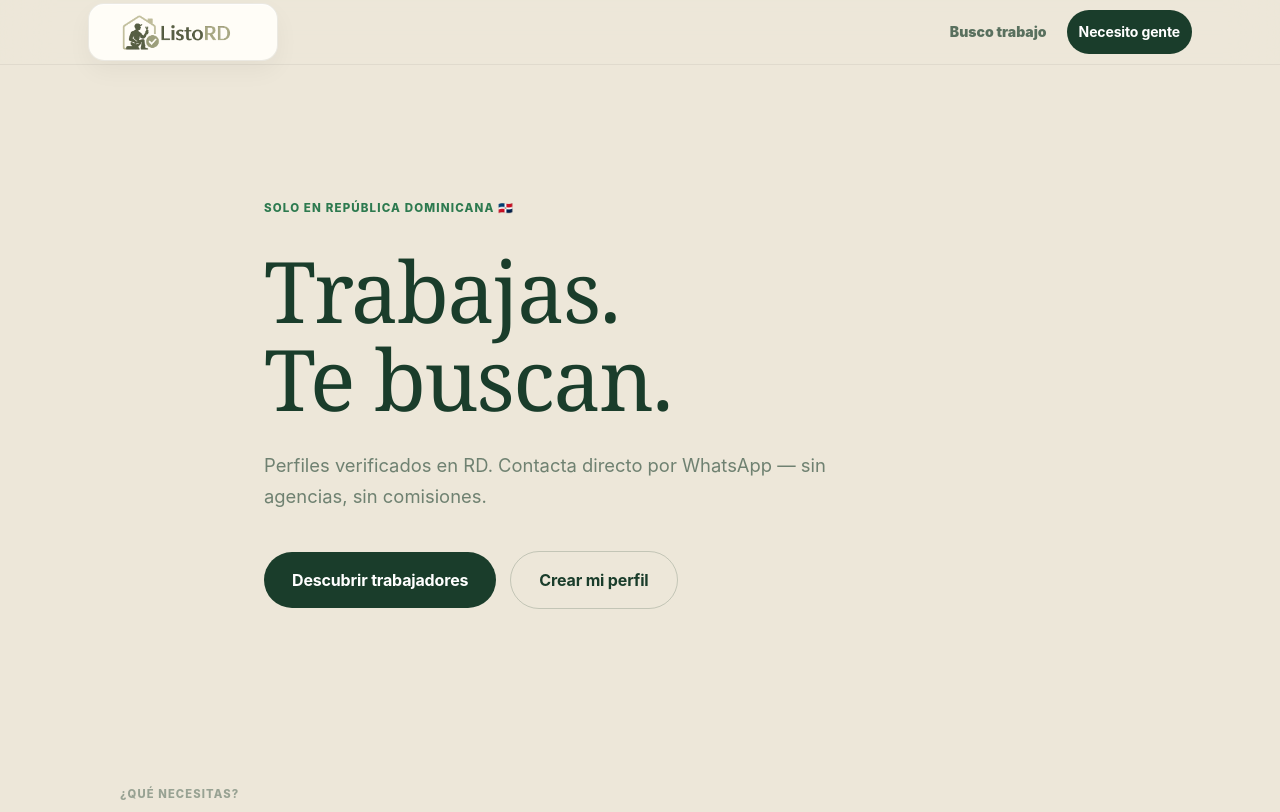
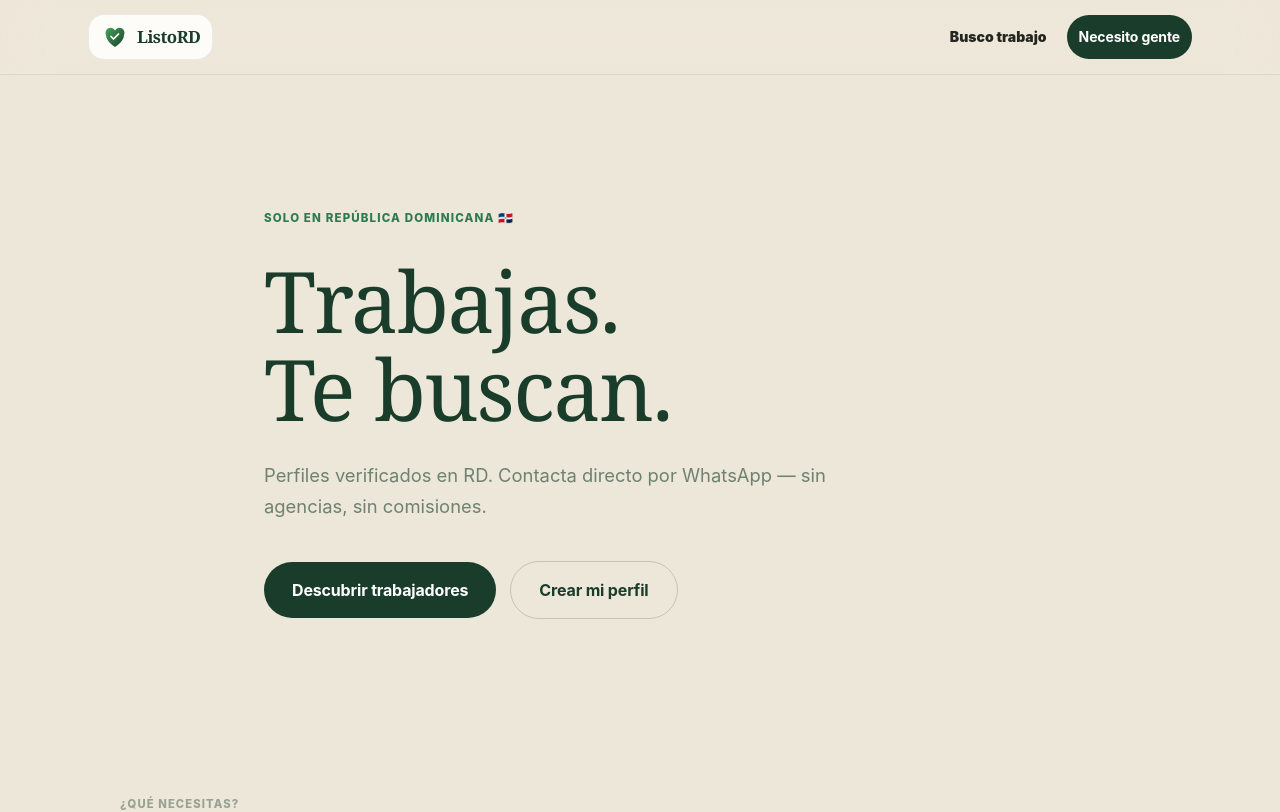
Before and after one commit to Fischer589/listord, a Next.js app: page / in a window 1280 px wide. Shown: the top 812 px of the page. Built offline with nearby package versions, Linux system fonts and the light colour scheme; no server answers; the database is empty.

Commit message:
V2: replace PNG logo with inline SVG heart+checkmark + ListoRD wordmark

```diff
--- a/components/app-header.tsx
+++ b/components/app-header.tsx
@@ -1,31 +1,49 @@
 import Link from "next/link";
-import Image from "next/image";
 
 export function AppHeader() {
   return (
-    <header className="sticky top-0 z-30 border-b border-[rgba(31,31,28,0.06)] bg-crema/90 backdrop-blur-xl">
-      <div className="app-header-inner mx-auto flex w-full min-w-0 max-w-6xl flex-wrap items-center justify-center gap-3 px-3 py-3 sm:flex-nowrap sm:justify-between sm:px-6 sm:py-3.5">
+    <header className="sticky top-0 z-30 border-b border-[var(--border)] bg-[var(--cream)]/90 backdrop-blur-xl">
+      <div className="mx-auto flex w-full min-w-0 max-w-6xl flex-wrap items-center justify-center gap-3 px-3 py-3 sm:flex-nowrap sm:justify-between sm:px-6 sm:py-3.5">
         <Link
           href="/"
-          className="inline-flex shrink-0 items-center rounded-2xl border border-[rgba(74,72,60,0.11)] bg-[#fffdf7] px-2.5 py-1.5 shadow-[0_10px_24px_rgba(29,29,27,0.045),inset_0_1px_0_rgba(255,255,255,0.82)] hover:border-[rgba(74,72,60,0.16)] hover:bg-[#fffefb] sm:px-3 sm:py-2"
-          aria-label="ListoRD"
+          className="inline-flex shrink-0 items-center gap-2 rounded-2xl border border-[var(--border)] bg-[var(--surface-pure)] px-3 py-2 shadow-[var(--shadow-xs)] hover:border-[rgba(26,61,43,0.15)] hover:shadow-[var(--shadow-sm)] transition-shadow"
+          aria-label="ListoRD — Inicio"
         >
-          <span className="app-header-logo block h-[34px] w-[132px] overflow-hidden sm:h-[40px] sm:w-[164px]">
-            <Image
-              src="/branding/listord-premium-logo-cropped.png"
-              alt="ListoRD"
-              width={840}
-              height={262}
-              priority
-              sizes="(max-width: 640px) 132px, 164px"
-              className="h-full w-full object-contain brightness-90 contrast-125 saturate-[0.92]"
+          {/* ListoRD logo — heart+checkmark gradient + wordmark */}
+          <svg width="28" height="28" viewBox="0 0 28 28" fill="none" aria-hidden="true" className="shrink-0">
+            <defs>
+              <linearGradient id="hdr-g" x1="4" y1="4" x2="24" y2="24" gradientUnits="userSpaceOnUse">
+                <stop offset="0%" stopColor="#45A85A" />
+                <stop offset="100%" stopColor="#1A3D2B" />
+              </linearGradient>
+            </defs>
+            {/* Heart shape */}
+            <path
+              d="M14 24s-9-5.5-9-12A5 5 0 0 1 14 7.6 5 5 0 0 1 23 12c0 6.5-9 12-9 12Z"
+              fill="url(#hdr-g)"
             />
+            {/* Checkmark */}
+            <path
+              d="M10 13.5l2.5 2.5 5-5"
+              stroke="white"
+              strokeWidth="1.75"
+              strokeLinecap="round"
+              strokeLinejoin="round"
+              fill="none"
+            />
+          </svg>
+          <span
+            className="text-[1.05rem] font-black tracking-[-0.03em] text-[#1A3D2B] leading-none"
+            style={{ fontFamily: "var(--font-display, Georgia), serif" }}
+          >
+            ListoRD
           </span>
         </Link>
-        <nav className="app-header-nav flex w-full min-w-0 items-center justify-between gap-1.5 text-xs font-black sm:w-auto sm:justify-end sm:gap-2 sm:text-sm">
+
+        <nav className="flex w-full min-w-0 items-center justify-between gap-1.5 text-xs font-black sm:w-auto sm:justify-end sm:gap-2 sm:text-sm">
           <Link
             href="/trabajadores/registro"
-            className="tap-target inline-flex min-w-0 flex-1 items-center justify-center rounded-xl px-2 py-2 text-center leading-tight text-ink/70 hover:bg-card hover:text-ink sm:flex-none sm:px-3"
+            className="tap-target inline-flex min-w-0 flex-1 items-center justify-center rounded-xl px-2 py-2 text-center leading-tight text-[var(--ink)]/70 hover:bg-[var(--surface)] hover:text-[var(--ink)] transition-colors sm:flex-none sm:px-3"
           >
             Busco trabajo
           </Link>
```
